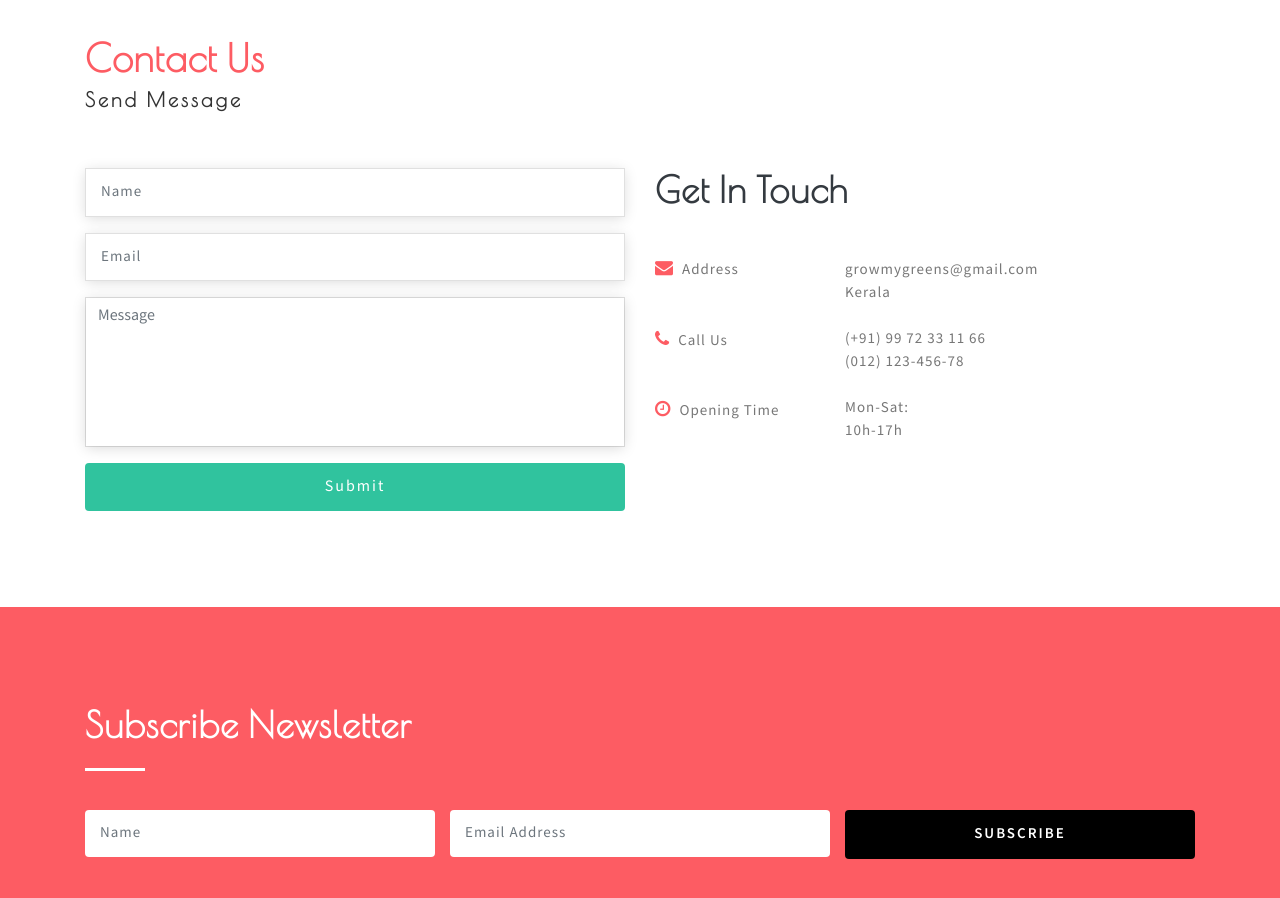
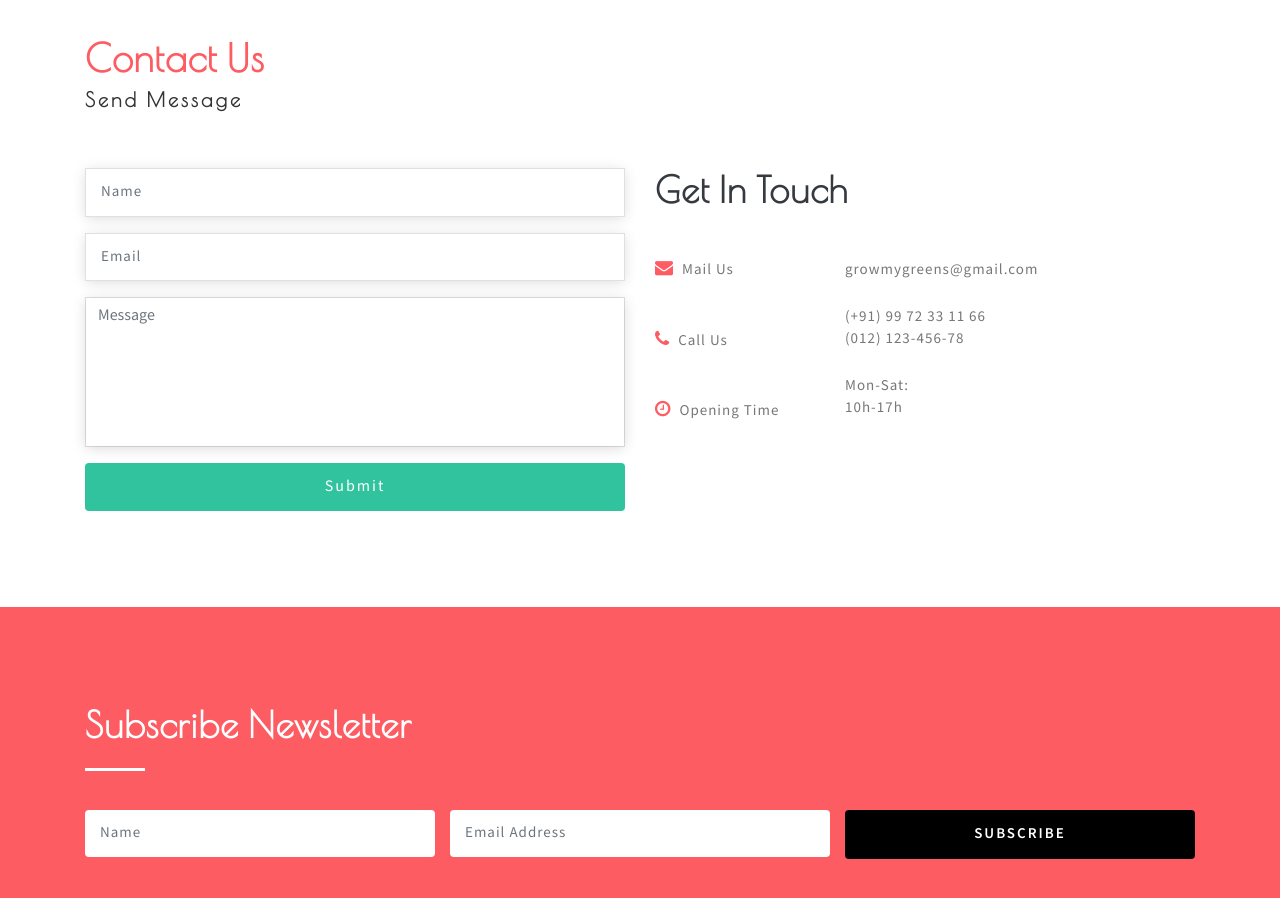
Before and after one commit to dhanyacm/GrowMyGreens, a Jekyll site: the page built from contact.html, in a window 1280 px wide and 900 px high, scrolled down 469 px. Built offline with Jekyll 4.4.1, drawn with Linux system fonts in a browser that asks for light colours.

Commit message:
Update contact.html

```diff
--- a/contact.html
+++ b/contact.html
@@ -33,7 +33,7 @@ frontpage: false
 					<div class="row">
 						<div class="col-4">
 							<ul class="list-unstyled">
-								<li><i class="fa fa-envelope mr-2" aria-hidden="true"></i>Address</li>
+								<li><i class="fa fa-envelope mr-2" aria-hidden="true"></i>Mail Us</li>
 								<li class="my-5"><i class="fa fa-phone mr-2" aria-hidden="true"></i>Call Us</li>
 								<li><i class="fa fa-clock-o mr-2" aria-hidden="true"></i>Opening Time</li>
 							</ul>
@@ -42,7 +42,7 @@ frontpage: false
 							<div class="home-radio-clock-right">
 								<ul class="list-unstyled">
 									<li>growmygreens@gmail.com
-										<span>Kerala</span></li>
+										<span></span></li>
 									<li class="my-4">(+91) 99 72 33 11 66
 										<span>(012) 123-456-78</span>
 									</li>
```
